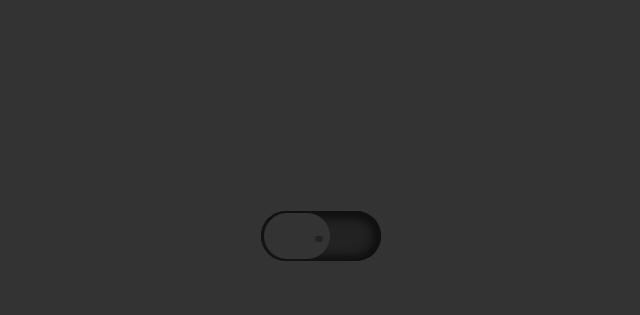
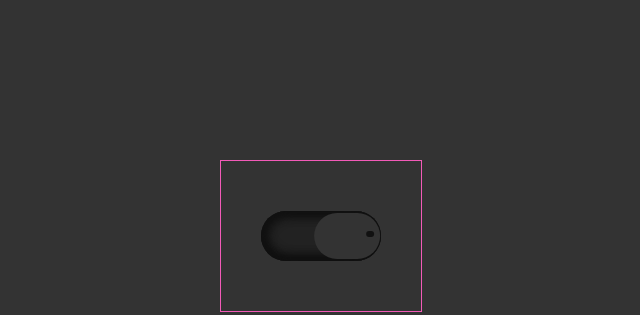
Before and after one commit to jjhenrichs/neon-slider, a plain HTML site: page index.html in a window 1280 px wide. Shown: the part 164-479 px from the top of the page, without its empty margins (319-959 px from the left). Drawn offline with Linux system fonts and the light colour scheme.

Commit message:
created a pink neon slider

```diff
--- a/index.html
+++ b/index.html
@@ -4,13 +4,29 @@
     <meta charset="UTF-8">
     <meta http-equiv="X-UA-Compatible" content="IE=edge">
     <meta name="viewport" content="width=device-width, initial-scale=1.0">
-    <title>Document</title>
-    <link rel="stylesheet" href="style.css">
+    <title>Neon-Sliders</title>
+    <link rel="stylesheet" href="style/style.css">
+    <link rel="stylesheet" href="style/pink-neon.css">
 </head>
 <body>
-    <div class="container center">
-        <input type="checkbox" class="center" />
-        <span class="slider"></span>
+    <div class="container">
+
+        <div class="pink-neon center">
+            <input type="checkbox" class="center" >
+            <span class="slider"></span>
+        </div>
+        <!-- <div class="red-neon">
+            <input type="checkbox" class="center" >
+            <span class="slider"></span>
+        </div> -->
+        <!--
+        <div class="orange-neon"></div>
+        <div class="yellow-neon"></div>
+        <div class="green-neon"></div>
+        <div class="light-blue-neon"></div>
+        <div class="dark-blue-neon"></div>
+        <div class="purple-neon"></div> -->
+
     </div>
 </body>
 </html>
--- a/style.css
+++ /dev/null
@@ -1,73 +0,0 @@
-* {
-    margin: 0;
-    padding: 0;
-    background: #333;
-}
-
-body, html {
-    height: 100%;
-}
-
-.center {
-    top: 50%;
-    left: 50%;
-    transform: translate(-50%, -50%);
-    position: absolute;
-}
-
-.container {
-    width: 150px;
-    height: 150px;
-}
-
-input {
-    appearance: none;
-    background: #222;
-    height: 50px;
-    width: 120px;
-    border-radius: 30px;
-    transition: .4s;
-    box-shadow: 5px 5px 10px inset #111, -5px -5px 10px inset #111, -5px 5px 10px inset #111;
-}
-
-input:checked {
-    background: #f535aa;
-    box-shadow: 5px 5px 20px #f535aa, 5px -5px 20px #c93590, -5px -5px 20px #f535aa,
-     -5px 5px 20px #f535aa, 5px 5px 10px inset #b42c80, -5px -5px 10px inset #b42c80,
-     5px -5px 10px inset #b42c80;
-}
-
-.slider {
-    top: 52px;
-    left: 18px;
-    position: absolute;
-    background-color: #333;
-    height: 46px;
-    width: 66px;
-    border-radius: 23px;
-    transition: .4s;
-}
-
-input:checked + .slider {
-    transform: translate(48px);
-    transition: .4s;
-}
-
-.slider:before {
-    content: "";
-    background: #222;
-    height: 6px;
-    width: 8px;
-    position: absolute;
-    top: 50%;
-    left: 78%;
-    border-radius: 4px;
-    box-shadow: none;
-}
-
-input:checked + .slider:before {
-    transition: .4s;
-    background: #f535aa;
-    box-shadow: 1px 1px 3px #f35ab8, -1px -1px 3px #f35ab8, 1px -1px 3px #f35ab8,
-    -1px 1px 3px #f35ab8;
-}
--- /dev/null
+++ b/style/pink-neon.css
@@ -0,0 +1,55 @@
+.pink-neon {
+    border: 1px solid #f35ab8;
+    height: 150px;
+    width: 200px;
+}
+
+.pink-neon input {
+    appearance: none;
+    background-color: #222;
+    height: 50px;
+    width: 120px;
+    border-radius: 30px;
+    box-shadow: 5px 5px 10px inset #111, -5px -5px 10px inset #111,
+     -5px 5px 10px inset #111, 5px -5px 10px inset #111;
+}
+
+.pink-neon input:checked {
+    background: #f35ab8;
+    box-shadow: 5px 5px 20px #f535aa, 5px -5px 20px #c93590, -5px -5px 20px #f535aa,
+     -5px 5px 20px #f535aa, 5px 5px 10px inset #e448a8, -5px -5px 10px inset #e73ba5,
+     5px -5px 10px inset #df369e;
+}
+
+.pink-neon .slider {
+    height: 46px;
+    width: 66px;
+    top: 50%;
+    left: 37%;
+    transform: translate(29%, -50%);
+    position: absolute;
+    background: #333;
+    border-radius: 23px;
+    transition: .4s;
+}
+
+.pink-neon input:checked + .slider {
+    transform: translate(-49%, -50%);
+    transition: .4s;
+}
+
+.pink-neon .slider:before {
+    content: "";
+    height: 6px;
+    width: 8px;
+    transform: translate(650%, 300%);
+    position: absolute;
+    background: #111;
+    border-radius: 6px;
+}
+
+.pink-neon input:checked + .slider:before {
+    transition: .4s;
+    background: #f35ab8;
+    box-shadow: 1px 1px 3px #f16ebf, -1px -1px 3px #f16ebf, -1px 1px 3px #f16ebf, 1px -1px 3px #f16ebf;
+}
--- /dev/null
+++ b/style/style.css
@@ -0,0 +1,71 @@
+* {
+    margin: 0;
+    padding: 0;
+    background: #333;
+}
+
+body, html {
+    height: 100%;
+}
+
+.container {
+    height: 100%;
+}
+
+.center {
+    top: 50%;
+    left: 50%;
+    transform: translate(-50%, -50%);
+    position: relative;
+}
+
+
+
+/* .red-neon {
+    border: 1px solid #d22730;
+    height: 100px;
+    width: 150px;
+    margin: 10px 20px;
+}
+
+.orange-neon {
+    border: 1px solid #ff9e3d;
+    height: 100px;
+    width: 150px;
+    margin: 10px 20px;
+}
+
+.yellow-neon {
+    border: 1px solid #faed27;
+    height: 100px;
+    width: 150px;
+    margin: 10px 20px;
+}
+
+.green-neon {
+    border: 1px solid #39ff14;
+    height: 100px;
+    width: 150px;
+    margin: 10px 20px;
+}
+
+.light-blue-neon {
+    border: 1px solid #83EEFF;
+    height: 100px;
+    width: 150px;
+    margin: 10px 20px;
+}
+
+.dark-blue-neon {
+    border: 1px solid #4d4dff;
+    height: 100px;
+    width: 150px;
+    margin: 10px 20px;
+}
+
+.purple-neon {
+    border: 1px solid #bc13fe;
+    height: 100px;
+    width: 150px;
+    margin: 10px 20px;
+} */
```
Also changed, not shown: style/red-neon.css (added).
